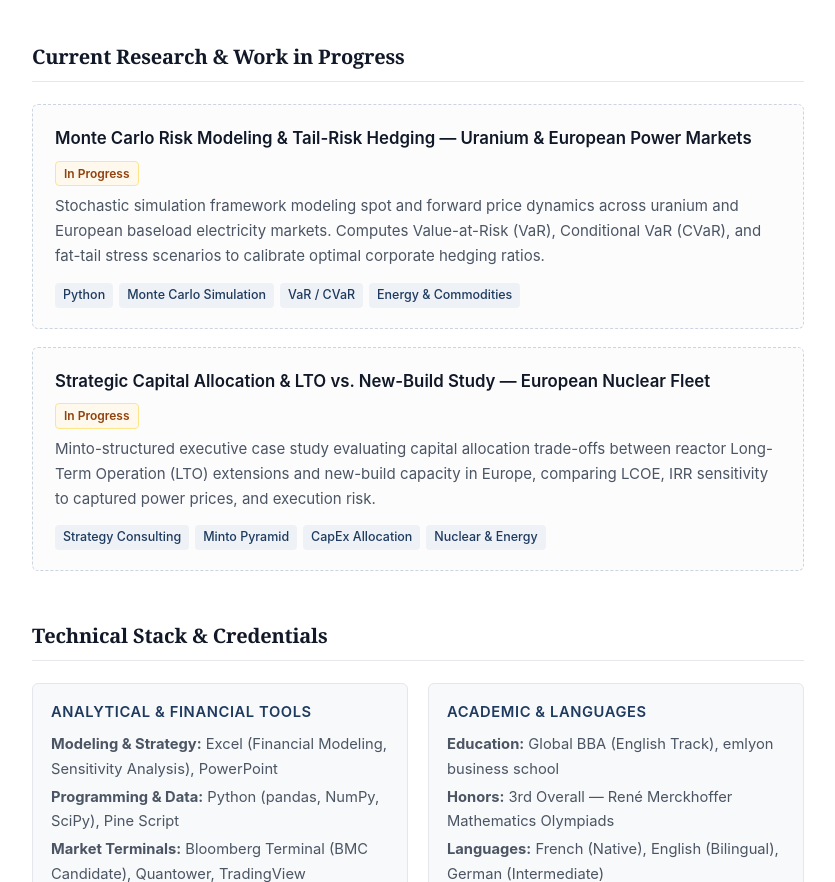
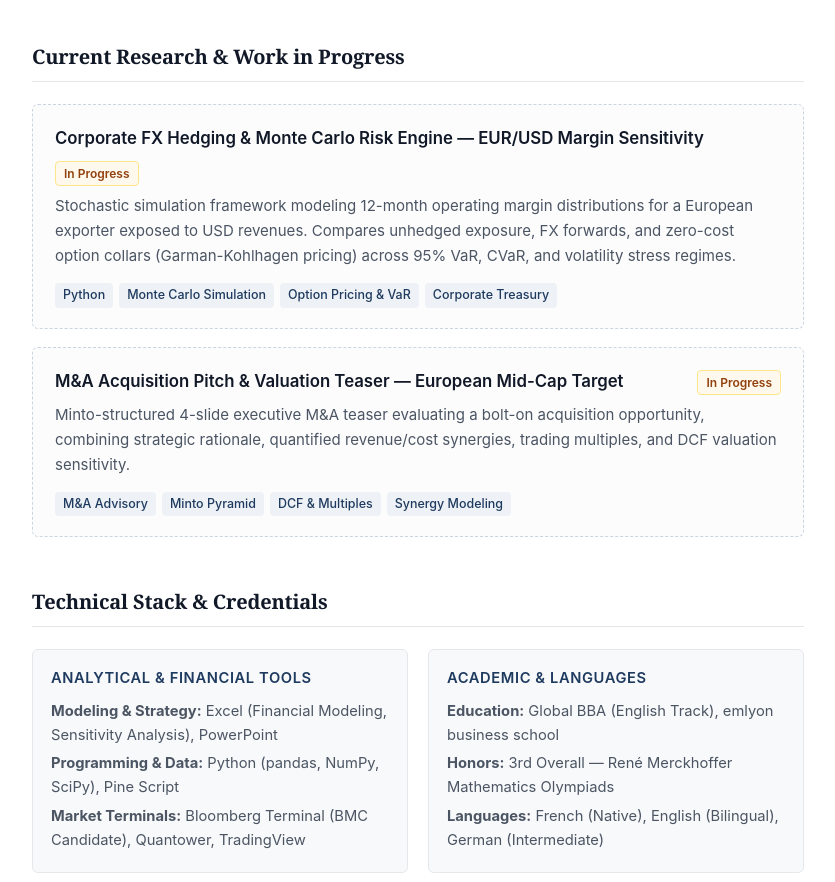
Before and after one commit to victorjeansen/victorjeansen.github.io, a plain HTML site: page index.html in a window 1280 px wide. Shown: the part 720-1602 px from the top of the page, without its empty margins (222-1057 px from the left). Drawn offline with Linux system fonts and the light colour scheme.

Commit message:
Update project descriptions and titles in index.html

```diff
--- a/index.html
+++ b/index.html
@@ -4,7 +4,7 @@
   <meta charset="UTF-8" />
   <meta name="viewport" content="width=device-width, initial-scale=1.0" />
   <title>Victor Jeansen — Strategy Consulting & Quantitative Finance Portfolio</title>
-  <meta name="description" content="Strategy Consulting, Corporate Finance & Quantitative Market Analysis Portfolio — Victor Jeansen (Global BBA, emlyon business school)" />
+  <meta name="description" content="Strategy Consulting, M&A & Quantitative Risk Analysis Portfolio — Victor Jeansen (Global BBA, emlyon business school)" />
   <style>
     :root {
       --bg: #ffffff;
@@ -269,7 +269,7 @@
       <h1>Victor Jeansen</h1>
       <div class="subtitle">Global BBA (English Track) — emlyon business school | Strategy & Quantitative Finance</div>
       <p class="bio">
-        First-year Global BBA student at emlyon business school (Lyon, France), focused on strategy consulting, corporate finance, and quantitative market analysis. This portfolio compiles selected business cases, research notes, and ongoing analytical work.
+        First-year Global BBA student at emlyon business school (Lyon, France), focused on strategy consulting, corporate finance, and quantitative risk modeling. Combining structured strategic decision-making with empirical financial analysis.
       </p>
       <div class="contact-bar">
         <a href="mailto:Victor.jeansen@edu.em-lyon.com">Victor.jeansen@edu.em-lyon.com</a>
@@ -308,36 +308,36 @@
 
       <article class="project wip">
         <div class="project-header">
-          <span class="project-title">Monte Carlo Risk Modeling & Tail-Risk Hedging — Uranium & European Power Markets</span>
+          <span class="project-title">Corporate FX Hedging & Monte Carlo Risk Engine — EUR/USD Margin Sensitivity</span>
           <span class="status-badge">In Progress</span>
         </div>
         <p class="project-desc">
-          Stochastic simulation framework modeling spot and forward price dynamics across uranium and European baseload electricity markets. Computes Value-at-Risk (VaR), Conditional VaR (CVaR), and fat-tail stress scenarios to calibrate optimal corporate hedging ratios.
+          Stochastic simulation framework modeling 12-month operating margin distributions for a European exporter exposed to USD revenues. Compares unhedged exposure, FX forwards, and zero-cost option collars (Garman-Kohlhagen pricing) across 95% VaR, CVaR, and volatility stress regimes.
         </p>
         <div class="project-footer">
           <div class="tags">
             <span class="tag">Python</span>
             <span class="tag">Monte Carlo Simulation</span>
-            <span class="tag">VaR / CVaR</span>
-            <span class="tag">Energy & Commodities</span>
+            <span class="tag">Option Pricing & VaR</span>
+            <span class="tag">Corporate Treasury</span>
           </div>
         </div>
       </article>
 
       <article class="project wip">
         <div class="project-header">
-          <span class="project-title">Strategic Capital Allocation & LTO vs. New-Build Study — European Nuclear Fleet</span>
+          <span class="project-title">M&A Acquisition Pitch & Valuation Teaser — European Mid-Cap Target</span>
           <span class="status-badge">In Progress</span>
         </div>
         <p class="project-desc">
-          Minto-structured executive case study evaluating capital allocation trade-offs between reactor Long-Term Operation (LTO) extensions and new-build capacity in Europe, comparing LCOE, IRR sensitivity to captured power prices, and execution risk.
+          Minto-structured 4-slide executive M&A teaser evaluating a bolt-on acquisition opportunity, combining strategic rationale, quantified revenue/cost synergies, trading multiples, and DCF valuation sensitivity.
         </p>
         <div class="project-footer">
           <div class="tags">
-            <span class="tag">Strategy Consulting</span>
+            <span class="tag">M&A Advisory</span>
             <span class="tag">Minto Pyramid</span>
-            <span class="tag">CapEx Allocation</span>
-            <span class="tag">Nuclear & Energy</span>
+            <span class="tag">DCF & Multiples</span>
+            <span class="tag">Synergy Modeling</span>
           </div>
         </div>
       </article>
```
